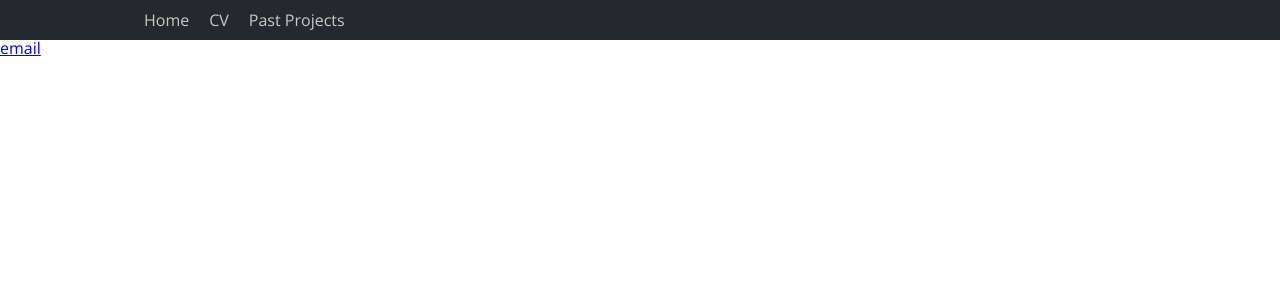
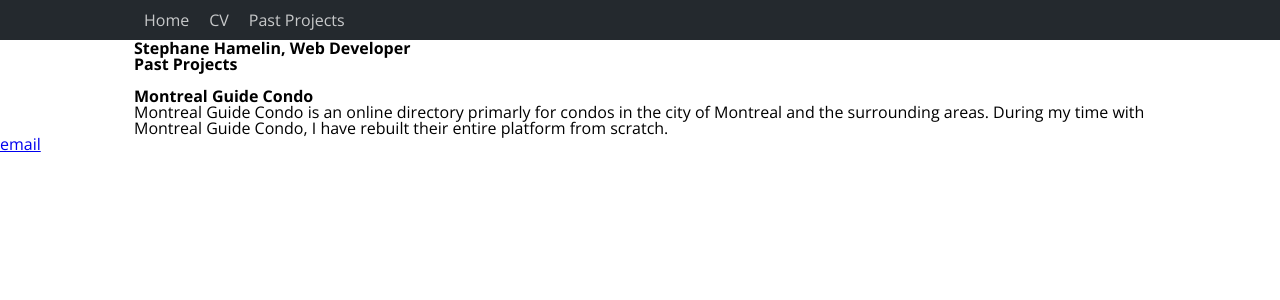
Before and after one commit to stephaneham/stephaneham.github.io, a Jekyll site: the page built from index.html, in a window 1280 px wide. Shown: the top 300 px of the page. Built offline with Jekyll 4.4.1, drawn with Linux system fonts in a browser that asks for light colours.

Commit message:
Update index.html

```diff
--- a/index.html
+++ b/index.html
@@ -2,3 +2,14 @@
 layout: default
 title: Stephane Hamelin, Web Developer
 ---
+<h1> Stephane Hamelin, Web Developer </h1>
+
+<h2 id="projects"> Past Projects </h2>
+
+<div>
+  <div class="one-project">
+    <img src=""/>
+    <h3> Montreal Guide Condo </h3>
+    <p> Montreal Guide Condo is an online directory primarly for condos in the city of Montreal and the surrounding areas. During my time with Montreal Guide Condo, I have rebuilt their entire platform from scratch.  </p>
+  </div>
+</div>
```
